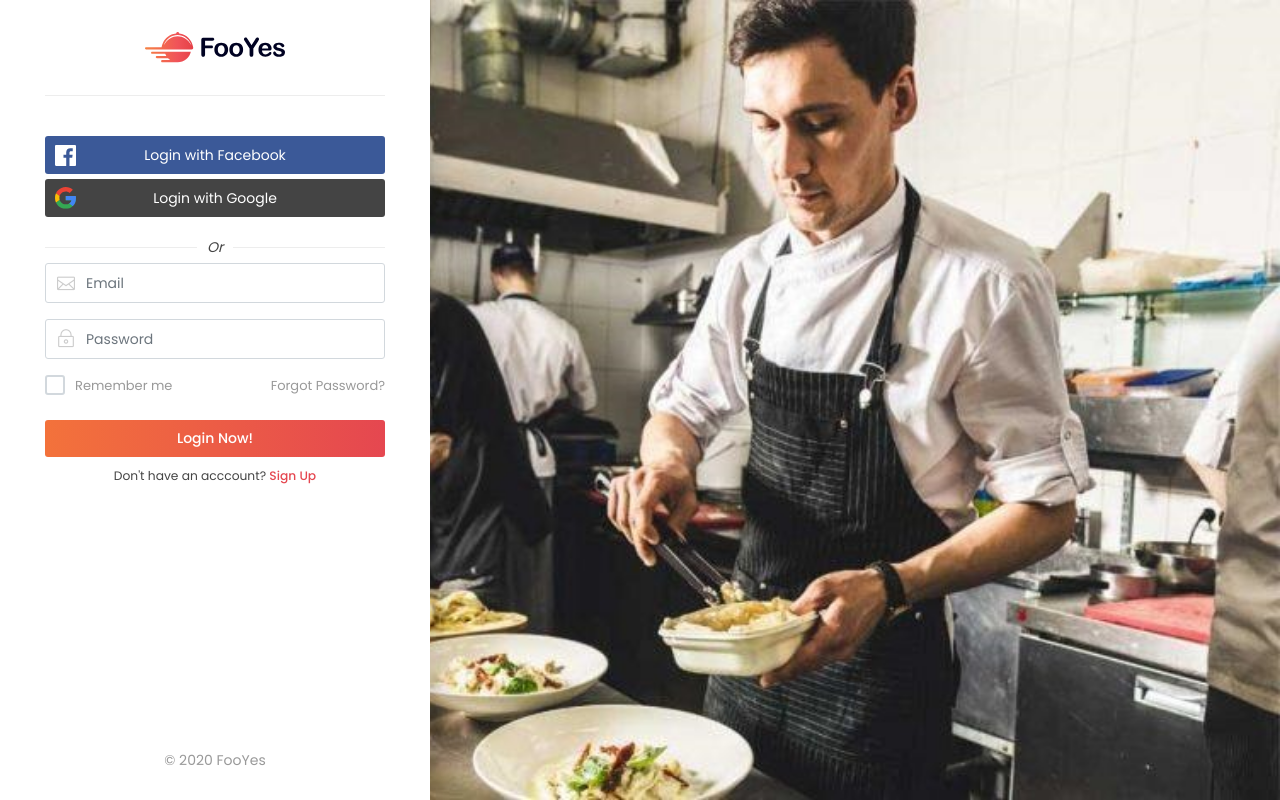
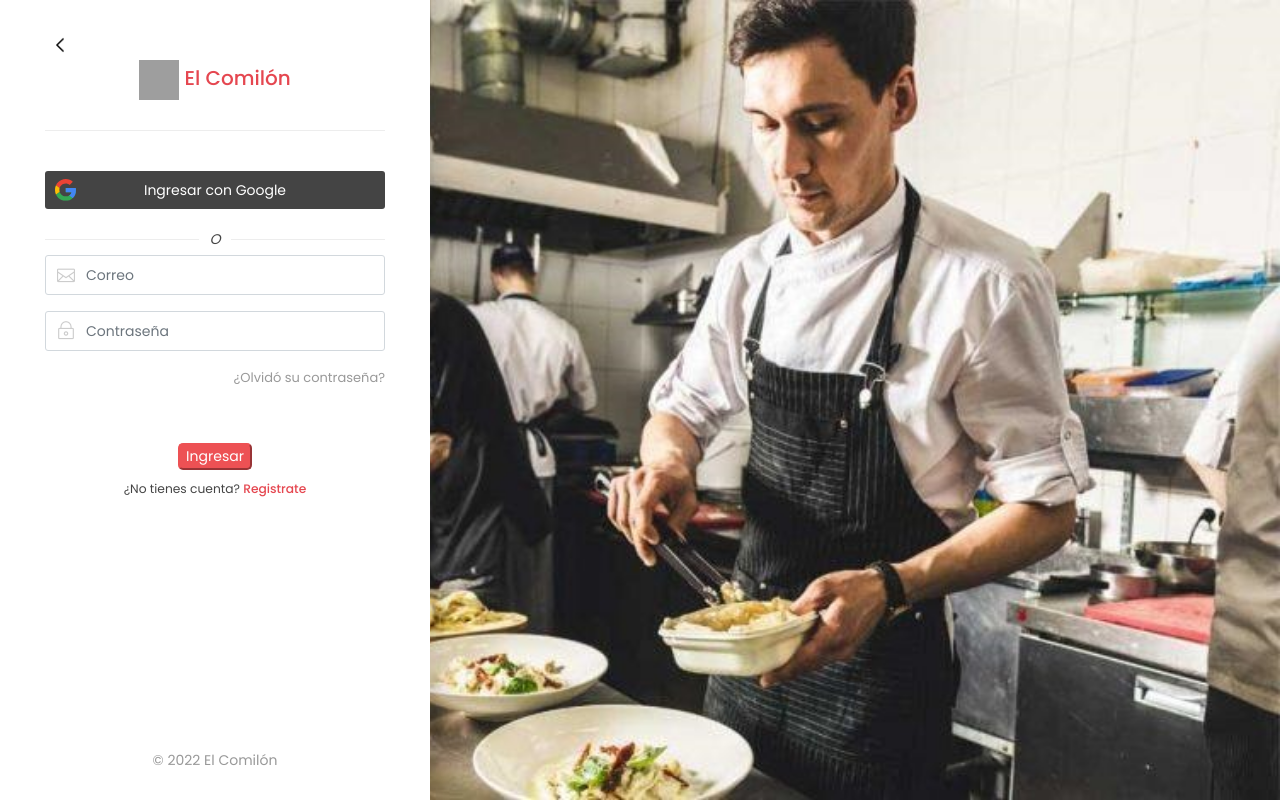
Before and after one commit to ivanjhm/El-Comilon, a Django app: page /inicio/ in a window 1280 px wide. Run offline with Django 4.2, Linux system fonts and the light colour scheme; some libraries are stand-ins or nearby versions; grey boxes are pictures that could not be loaded.

Commit message:
Add files via upload

```diff
--- a/Comilon/templates/comilon/login.html
+++ b/Comilon/templates/comilon/login.html
@@ -10,25 +10,25 @@
     <title>Inicio de Sesión</title>
 
     <!-- Favicons-->
-    <link rel="shortcut icon" href="{% static 'comilon/img/favicon.ico' %}" type="image/x-icon">
+    <link rel="shortcut icon" href="{% static 'comilon/img/logo_restaurante.png' %}" type="image/x-icon">
     <link rel="apple-touch-icon" type="image/x-icon" href="{% static 'comilon/img/apple-touch-icon-57x57-precomposed.png' %}">
     <link rel="apple-touch-icon" type="image/x-icon" sizes="72x72" href="{% static 'comilon/img/apple-touch-icon-72x72-precomposed.png' %}">
-    <link rel="apple-touch-icon" type="image/x-icon" sizes="114x114" href="img/apple-touch-icon-114x114-precomposed.png">
-    <link rel="apple-touch-icon" type="image/x-icon" sizes="144x144" href="img/apple-touch-icon-144x144-precomposed.png">
+    <link rel="apple-touch-icon" type="image/x-icon" sizes="114x114" href="{% static 'comilon/img/apple-touch-icon-114x114-precomposed.png' %}">
+    <link rel="apple-touch-icon" type="image/x-icon" sizes="144x144" href="{% static 'comilon/img/apple-touch-icon-144x144-precomposed.png' %}">
 
     <!-- GOOGLE WEB FONT -->
     <link rel="preconnect" href="https://fonts.gstatic.com">
 	<link href="https://fonts.googleapis.com/css2?family=Poppins:wght@300;400;500;600;700&display=swap" rel="stylesheet">
 
     <!-- BASE CSS -->
-    <link href="css/bootstrap.min.css" rel="stylesheet">
-    <link href="css/style.css" rel="stylesheet">
+    <link href="{% static 'comilon/css/bootstrap.min.css' %}" rel="stylesheet">
+    <link href="{% static 'comilon/css/style.css' %}" rel="stylesheet">
 
     <!-- SPECIFIC CSS -->
-    <link href="css/order-sign_up.css" rel="stylesheet">
+    <link href="{% static 'comilon/css/order-sign_up.css' %}" rel="stylesheet">
 
     <!-- YOUR CUSTOM CSS -->
-    <link href="css/custom.css" rel="stylesheet">
+    <link href="{% static 'comilon/css/custom.css' %}" rel="stylesheet">
 
 </head>
 
@@ -36,44 +36,51 @@
 
 	<div id="register">
 		<aside>
+			<a href="{% url 'index-6' %}"><img src="{% static 'comilon/img/atras.png' %}" width="30" height="30" alt="" style="margin-right: 400px;"></a>
 			<figure>
-				<a href="index.html"><img src="img/logo_sticky.svg" width="140" height="35" alt=""></a>
+				<a href="{% url 'index-6' %}" style="font-size: 20px;"><img src="{% static 'comilon/img/logo_restaurante.png' %}" width="40" height="40" alt="">
+			    <strong>El Comilón</strong></a>
 			</figure>
 			<div class="access_social">
-					<a href="#0" class="social_bt facebook">Login with Facebook</a>
-					<a href="#0" class="social_bt google">Login with Google</a>
+					<a href="#0" class="social_bt google">Ingresar con Google</a>
 				</div>
-            <div class="divider"><span>Or</span></div>
-			<form autocomplete="off">
+            <div class="divider"><span>O</span></div>
+			<form method="POST" name="forAdmInicio" id="form3" action="{% url 'user' %}">
+				{% csrf_token %}
 				<div class="form-group">
-					<input class="form-control" type="email" placeholder="Email">
+					<input class="form-control" type="email" placeholder="Correo" name="email" id="email">
 					<i class="icon_mail_alt"></i>
 				</div>
 				<div class="form-group">
-					<input class="form-control" type="password" id="password" placeholder="Password">
+					<input class="form-control" type="password" id="password" name="password" placeholder="Contraseña">
 					<i class="icon_lock_alt"></i>
 				</div>
 				<div class="clearfix add_bottom_15">
-					<div class="checkboxes float-start">
-						<label class="container_check">Remember me
-						  <input type="checkbox">
-						  <span class="checkmark"></span>
-						</label>
-					</div>
-					<div class="float-end"><a id="forgot" href="#0">Forgot Password?</a></div>
+					<div class="float-end"><a id="forgot" href="#0">¿Olvidó su contraseña?</a></div>
 				</div>
-				<a href="#0" class="btn_1 gradient full-width">Login Now!</a>
-				<div class="text-center mt-2"><small>Don't have an acccount? <strong><a href="register.html">Sign Up</a></strong></small></div>
+				{% if messages %}
+                    <ul class="messages">
+                    {% for message in messages %}
+                        <li{% if message.tags %} class="alert alert-{{ message.tags }}"{% endif %}>{{ message }}</li>
+                    {% endfor %}
+                    </ul>
+                {% endif %}
+				<div class="row">
+					<center><input type="submit" name="entrar" value="Ingresar" id="entrar" class="submit"
+					  style="border-radius: 5px; color: white; background-color: #ED5154; border-color:#ED5154; margin-top: 40px;"
+					  ></center>
+				  </div>
+				<div class="text-center mt-2"><small>¿No tienes cuenta? <strong><a href="{% url 'register' %}">Registrate</a></strong></small></div>
 			</form>
-			<div class="copy">© 2020 FooYes</div>
+			<div class="copy">© 2022 El Comilón</div>
 		</aside>
 	</div>
 	<!-- /login -->
 
 	<!-- COMMON SCRIPTS -->
-    <script src="js/common_scripts.min.js"></script>
-    <script src="js/common_func.js"></script>
-    <script src="assets/validate.js"></script>
+    <script src="{% static 'comilon/js/common_scripts.min.js' %}"></script>
+    <script src="{% static 'comilon/js/common_func.js' %}"></script>
+    <script src="{% static 'comilon/assets/validate.js' %}"></script>
 
 </body>
 </html>
```
Also changed, not shown: Comilon/templates/comilon/register.html (+11 -4 lines).
